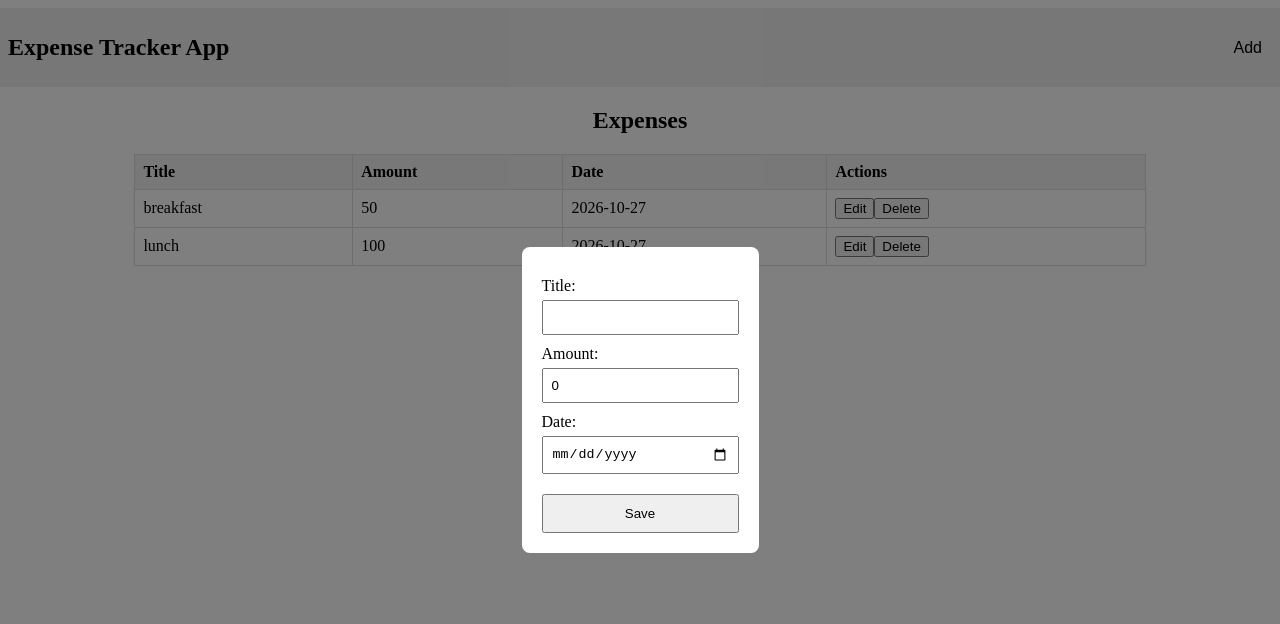
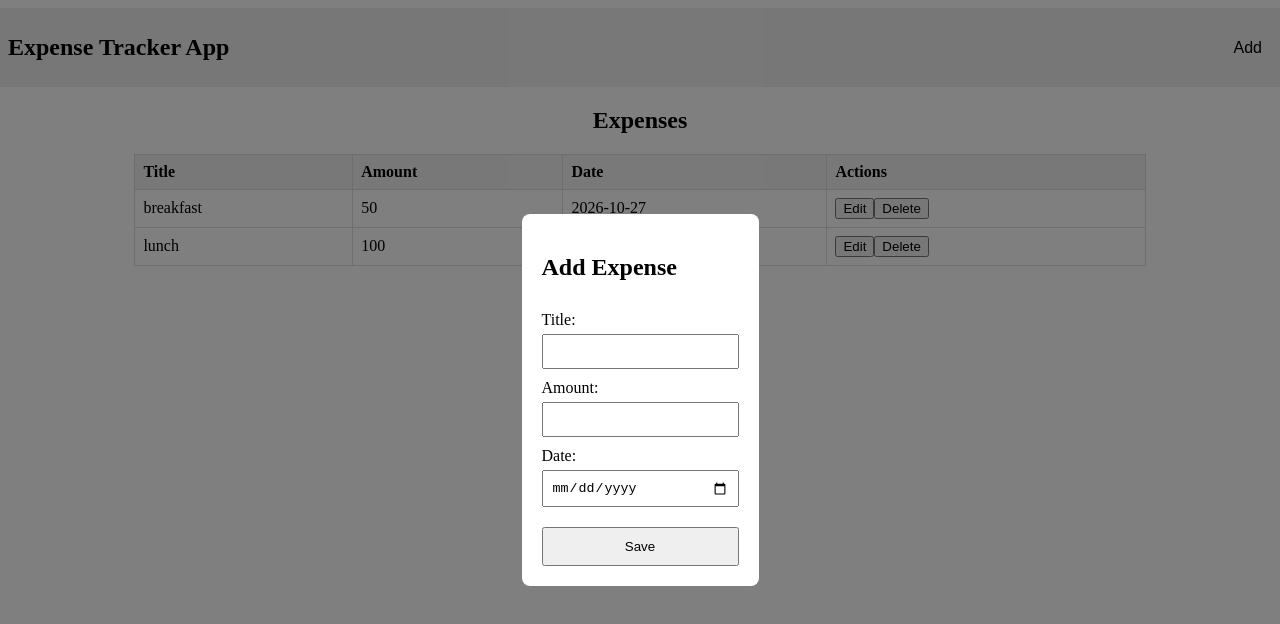
Before and after one commit to 28ramya2006-prog/react-frontend-crud-app, a React (Vite) app: page / in a window 1280 px wide. Both pictures are taken after a click on the button "Add". Shown: the top 624 px of the page. Built offline with nearby package versions, Linux system fonts and the light colour scheme.

Commit message:
Enhance AddEditForm with validation and title
Added form validation and improved UI elements.

```diff
--- a/AddEditForm.jsx
+++ b/AddEditForm.jsx
@@ -2,49 +2,79 @@ import { useState } from "react";
 import "./AddEditForm.css";
 
 function AddEditForm({ currentTransaction, saveFormData }) {
-  const [title, setFormTitle] = useState(currentTransaction?.title || "");
-  const [amount, setAmount] = useState(currentTransaction?.amount || 0);
-  const [date, setDate] = useState(currentTransaction?.date || "");
+
+  const [title, setFormTitle] = useState(
+    currentTransaction?.title || ""
+  );
+
+  const [amount, setAmount] = useState(
+    currentTransaction?.amount || ""
+  );
+
+  const [date, setDate] = useState(
+    currentTransaction?.date || ""
+  );
 
   const handleSubmit = (e) => {
     e.preventDefault();
+
     saveFormData({
       id: currentTransaction?.id,
       title,
       amount: Number(amount),
       date,
     });
+
     setFormTitle("");
-    setAmount(0);
+    setAmount("");
     setDate("");
   };
 
   return (
     <div className="form-container">
+
       <form className="add-edit-form" onSubmit={handleSubmit}>
+
+        <h2>
+          {currentTransaction ? "Edit Expense" : "Add Expense"}
+        </h2>
+
         <label>Title:</label>
+
         <input
           type="text"
           name="title"
           value={title}
           onChange={(e) => setFormTitle(e.target.value)}
+          required
         />
+
         <label>Amount:</label>
+
         <input
           type="number"
           name="amount"
           value={amount}
           onChange={(e) => setAmount(e.target.value)}
+          min="0.01"
+          step="0.01"
+          required
         />
+
         <label>Date:</label>
+
         <input
           type="date"
           name="date"
           value={date}
           onChange={(e) => setDate(e.target.value)}
+          required
         />
+
         <button type="submit">Save</button>
+
       </form>
+
     </div>
   );
 }
```
